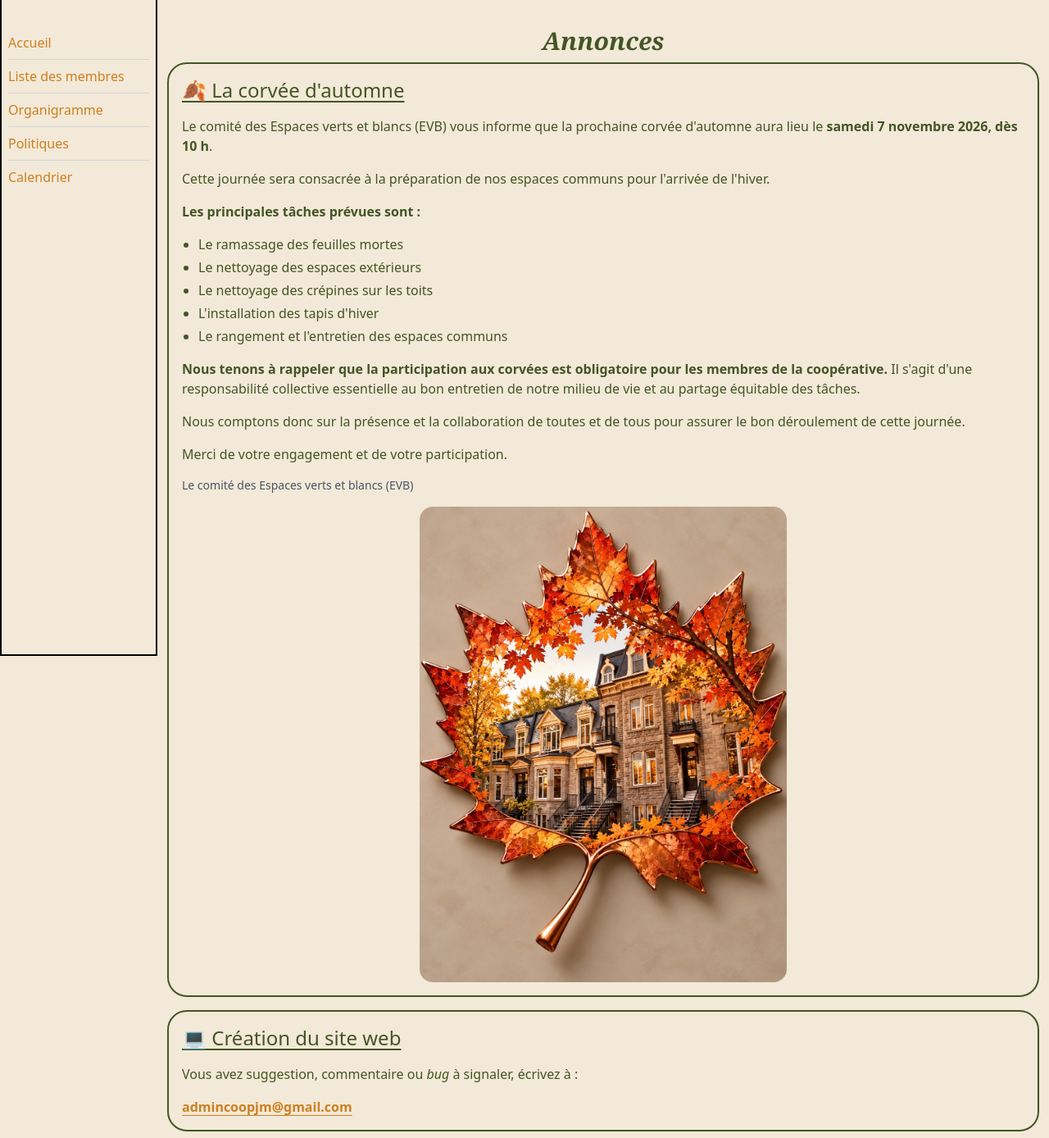
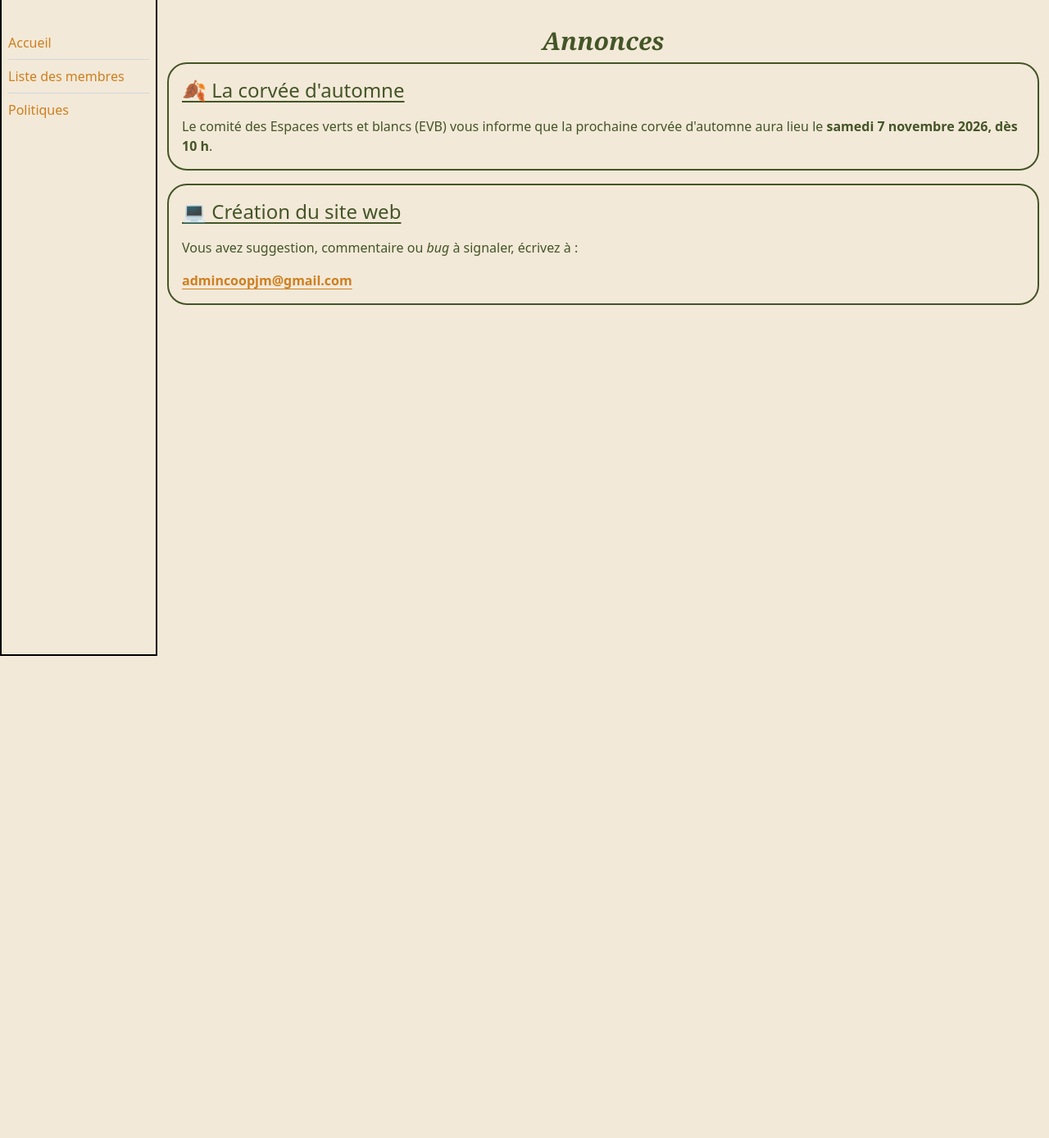
Before and after one commit to Jopaill/housing_coop, a Spring Boot app: page /home in a window 1280 px wide. Shown: the part 46-1434 px from the top of the page at 82% size. After the commit the page ends 846 px from the top, so only its background shows below. Run offline with Spring Boot 4, Linux system fonts and the light colour scheme; the visitor is signed in with stand-in values (Sample User, id 1); style sheets or scripts are compiled from the project's sources; some of the project's set-up classes (security, data sources, template engines, error pages and the like) are left out, and stand-ins take their place.

Commit message:
Editing the HTML and CSS
Editing the HTML and CSS

```diff
--- a/src/main/java/com/jordanpaille/housing/coop/controller/MainPageController.java
+++ b/src/main/java/com/jordanpaille/housing/coop/controller/MainPageController.java
@@ -29,21 +29,9 @@ public class MainPageController {
         return "secure/members";
     }
 
-    @GetMapping("/organigramme")
-    public String organigramme(Model model) {
-        model.addAttribute("title", "Organigramme");
-        return "secure/in-construction";
-    }
-
     @GetMapping("/politiques")
     public String politiques(Model model) {
         model.addAttribute("title", "Politiques");
-        return "secure/in-construction";
-    }
-
-    @GetMapping("/calendrier")
-    public String calendrier(Model model) {
-        model.addAttribute("title", "Calendrier");
         return "secure/in-construction";
     }
 
--- a/src/main/java/com/jordanpaille/housing/coop/services/email/postmark/EmailServiceImplPostmark.java
+++ b/src/main/java/com/jordanpaille/housing/coop/services/email/postmark/EmailServiceImplPostmark.java
@@ -13,7 +13,7 @@ import org.springframework.stereotype.Service;
 import java.io.IOException;
 
 @Slf4j
-@Service
+//@Service
 public class EmailServiceImplPostmark implements EmailService {
 
     private final String postmarkMessageStream;
--- a/src/main/java/com/jordanpaille/housing/coop/services/email/zohoemails/EmailServiceImplZoho.java
+++ b/src/main/java/com/jordanpaille/housing/coop/services/email/zohoemails/EmailServiceImplZoho.java
@@ -13,7 +13,7 @@ import static com.jordanpaille.housing.coop.services.passwordreset.PasswordReset
 
 
 @Slf4j
-//@Service
+@Service
 public class EmailServiceImplZoho implements EmailService {
 
     private final RestClient restClient;
--- a/src/main/resources/templates/fragments/shared.html
+++ b/src/main/resources/templates/fragments/shared.html
@@ -173,13 +173,7 @@
                         <a th:href="@{/membres}" class="block py-1 hover:bg-gray-100"> Liste des membres </a>
                     </li>
                     <li class="py-1">
-                        <a th:href="@{/organigramme}" class="block py-1 hover:bg-gray-100"> Organigramme </a>
-                    </li>
-                    <li class="py-1">
                         <a th:href="@{/politiques}" class="block py-1 hover:bg-gray-100"> Politiques </a>
-                    </li>
-                    <li class="py-1">
-                        <a th:href="@{/calendrier}" class="block py-1 hover:bg-gray-100"> Calendrier </a>
                     </li>
                 </ul>
             </nav>
--- a/src/main/resources/templates/secure/home.html
+++ b/src/main/resources/templates/secure/home.html
@@ -23,24 +23,6 @@
                             Le comité des Espaces verts et blancs (EVB) vous informe que la prochaine corvée d'automne aura lieu le
                             <strong>samedi 7 novembre 2026, dès 10 h</strong>.
                         </p>
-                        <p>Cette journée sera consacrée à la préparation de nos espaces communs pour l'arrivée de l'hiver.</p>
-                        <h3 class="font-semibold">Les principales tâches prévues sont :</h3>
-                        <ul class="list-disc space-y-1 pl-5">
-                            <li>Le ramassage des feuilles mortes</li>
-                            <li>Le nettoyage des espaces extérieurs</li>
-                            <li>Le nettoyage des crépines sur les toits</li>
-                            <li>L'installation des tapis d'hiver</li>
-                            <li>Le rangement et l'entretien des espaces communs</li>
-                        </ul>
-                        <p>
-                            <strong>Nous tenons à rappeler que la participation aux corvées est obligatoire pour les membres de la coopérative.</strong>
-                            Il s'agit d'une responsabilité collective essentielle au bon entretien de notre milieu de vie et au partage équitable des tâches.
-                        </p>
-                        <p>Nous comptons donc sur la présence et la collaboration de toutes et de tous pour assurer le bon déroulement de cette journée.</p>
-                        <p>Merci de votre engagement et de votre participation.</p>
-                        <p class="text-sm text-gray-600">Le comité des Espaces verts et blancs (EVB)</p>
-
-                        <img class="mx-auto h-auto w-full max-w-md rounded-2xl" src="../../static/images/feuille-corve-automne.jpeg" th:src="@{/images/feuille-corve-automne.jpeg}" alt="Illustration automnale de maisons encadrées par une grande feuille d'érable" />
                     </article>
                     <article class="m-2 w-full space-y-4 rounded-3xl border-2 p-4">
                         <h2 class="font-display text-2xl underline underline-offset-4">
```
Also changed, not shown: src/main/resources/static/css/common.css (+46 -0 lines), src/main/resources/templates/secure/members.html (+40 -16 lines), src/main/resources/static/images/feuille-corve-automne.jpeg (deleted).
